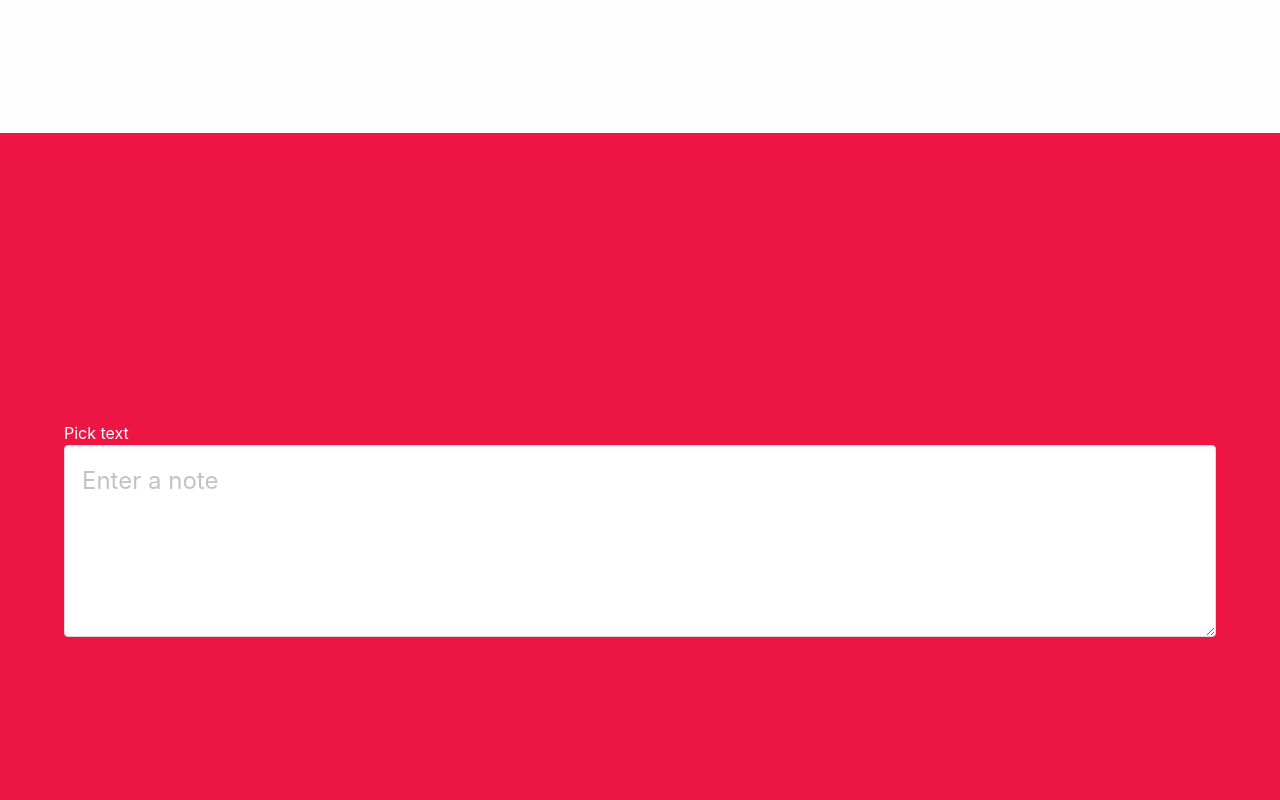
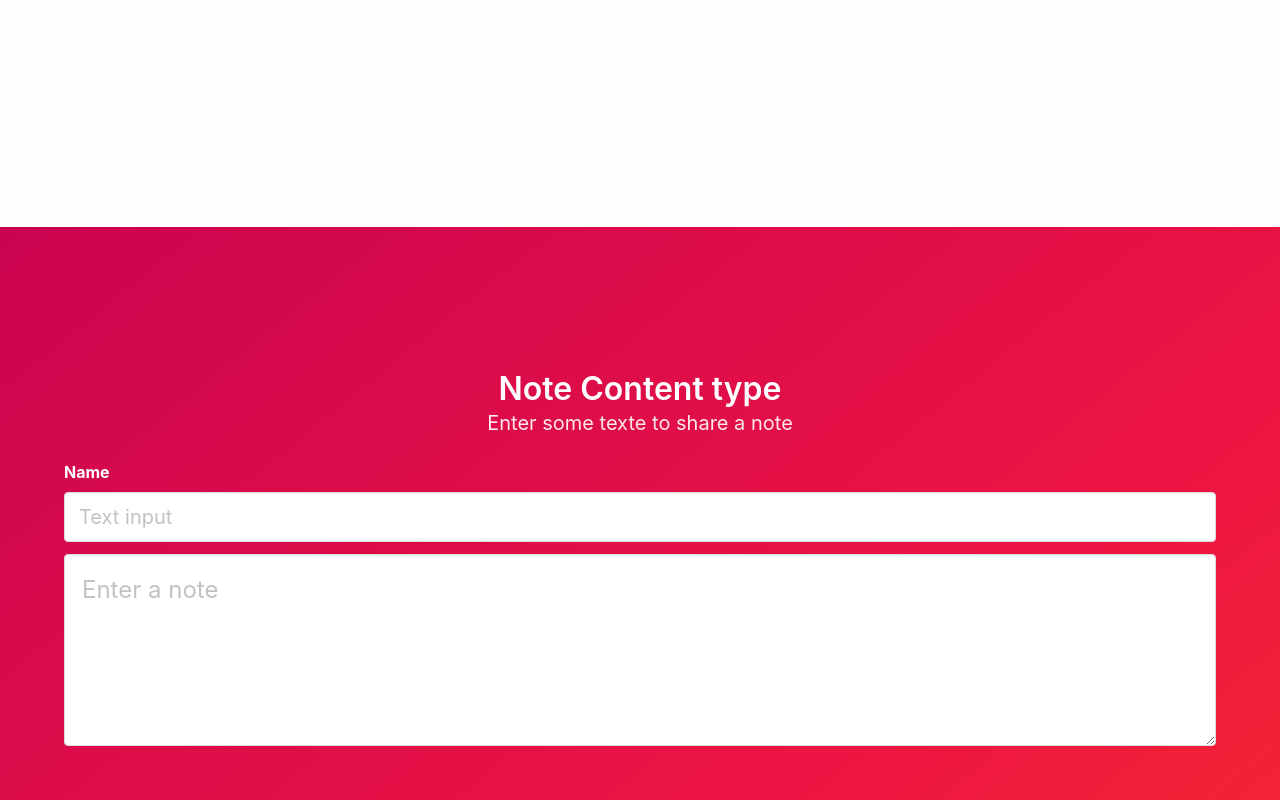
Before and after one commit to Bellico/partage-react-client, a React (Create React App) app: page / in a window 1280 px wide. Shown: the part 1420-2220 px from the top of the page. Built offline with nearby package versions, Linux system fonts and the light colour scheme.

Commit message:
Add Input form  + style sass

```diff
--- a/_sass/main.scss
+++ b/_sass/main.scss
@@ -37,4 +37,9 @@ $primary: #ed1543;
 $navbar-item-color: #fff !important;
 $footer-background-color: #f1f3f3;
 
+
+.hero.is-danger .label, .hero.is-dark .label, .hero.is-black .label{
+  color: $white;
+}
+
 @import "../node_modules/bulma/bulma";
--- a/src/core/home-presenter-type.tsx
+++ b/src/core/home-presenter-type.tsx
@@ -2,8 +2,8 @@ import React from 'react';
 
 //TODO Content Type
 export const Presenter = (props: any) => (
-    <div className="presenter">
-        <h1>{props.elementType.title} </h1>
-        {props.children}
+    <div className="has-text-centered">
+        <h2 className="title">Note Content type</h2>
+        <p className="subtitle">Enter some texte to share a note</p>
     </div>
 );
--- a/src/core/home.tsx
+++ b/src/core/home.tsx
@@ -4,9 +4,9 @@ import { Main } from './main';
 import { Footer } from './footer';
 
 export const Home = () => (
-    <div id="home">
+    <>
         <Header />
         <Main />
         <Footer />
-    </div>
+    </>
 );
--- a/src/core/main.tsx
+++ b/src/core/main.tsx
@@ -12,12 +12,21 @@ export const Main = () => (
             </div>
         </section>
 
-        <section className="hero is-large is-danger">
+        <section className="hero is-medium is-danger is-bold">
             <div className="hero-body">
                 <div className="container">
-                    <Presenter elementType={NoteTypeComponent.elementType}>
-                        <NoteTypeComponent />
-                    </Presenter>
+                    <div className="columns">
+                        <div className="column">
+                            <Presenter elementType={NoteTypeComponent.elementType} />
+                        </div>
+                    </div>
+                    <div className="columns"></div>
+                    <div className="columns">
+                        <div className="column">
+                            <NoteTypeComponent />
+                        </div>
+                    </div>
+
                 </div>
             </div>
         </section>
--- a/src/elements-types/note-type/note-type.component.tsx
+++ b/src/elements-types/note-type/note-type.component.tsx
@@ -34,6 +34,13 @@ export class NoteTypeComponent extends React.Component<{}, { value: string }>
         return (
             <form>
                 <div className="field">
+                    <label className="label">Name</label>
+                    <div className="control">
+                        <input className="input is-medium" type="text" placeholder="Text input" />
+                    </div>
+                </div>
+
+                <div className="field">
                     <div className="control">
                         <textarea className="textarea is-large"
                             placeholder="Enter a note"
```
Also changed, not shown: public/main.css.
